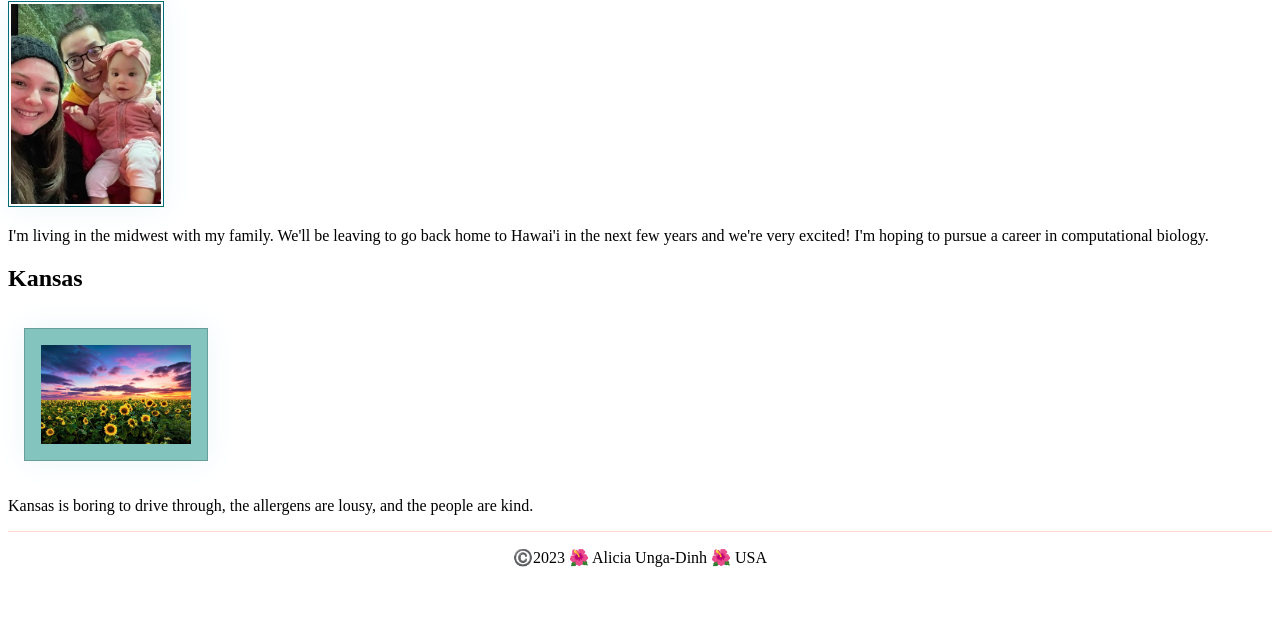
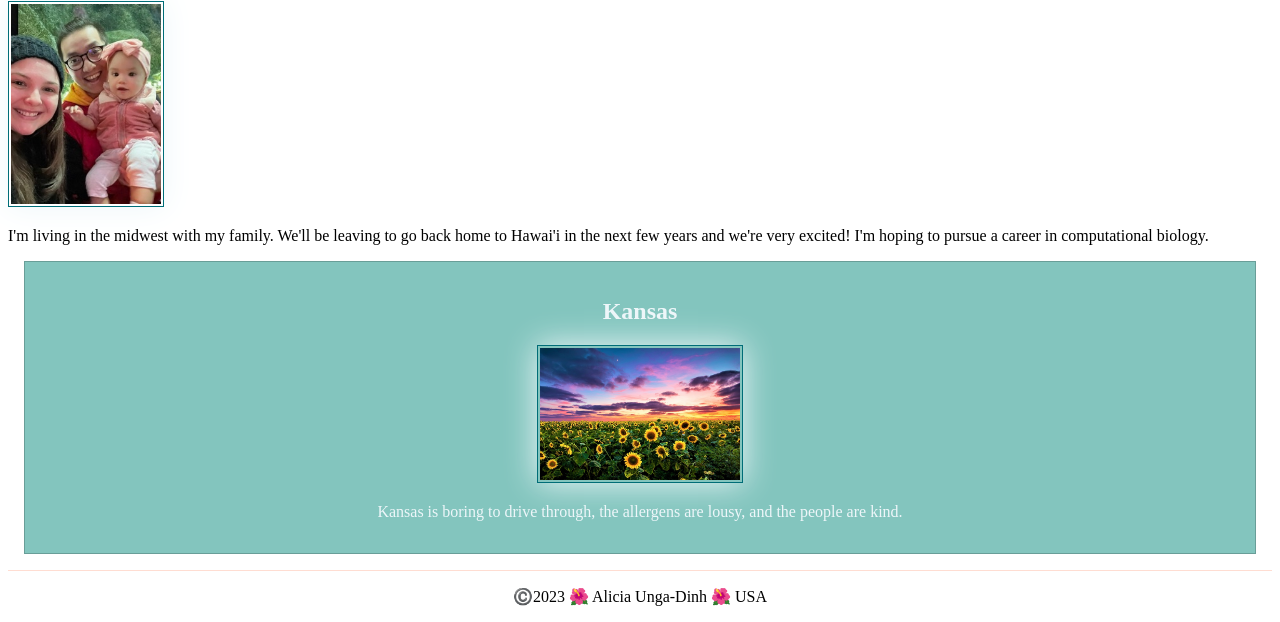
Before and after one commit to LadyImpatient/wdd130, a plain HTML site: page index.html in a window 1280 px wide. Shown: the part 281-903 px from the top of the page. Before the commit the page ends 864 px from the top, so only its background shows below. Drawn offline with Linux system fonts and the light colour scheme.

Commit message:
css correction 2 week2 p5

```diff
--- a/styles/styles.css
+++ b/styles/styles.css
@@ -20,13 +20,17 @@ img {
 p {
     padding: 10px;
 }
-aside img {
+aside {
     margin: 1em;
     border: 1px solid rgba(0, 0, 0, 0.2);
     padding: 1em;
     background-color: #83C5BE;
     color: #EDF6F9;
     text-align: center;
+}
+aside img {
+    width: 200px;
+    height: auto;
 }
 main img {
     width: 150px;
```
